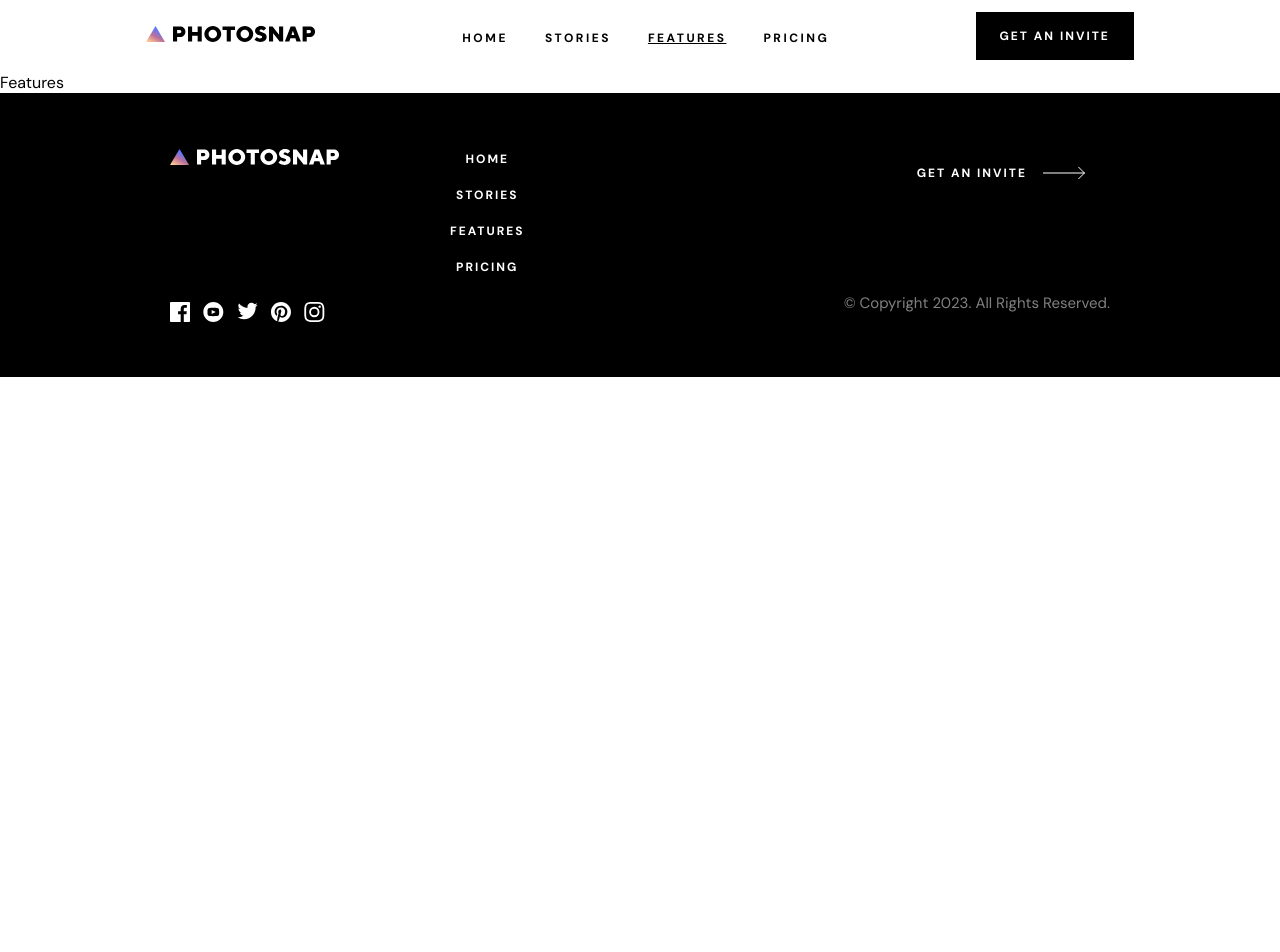
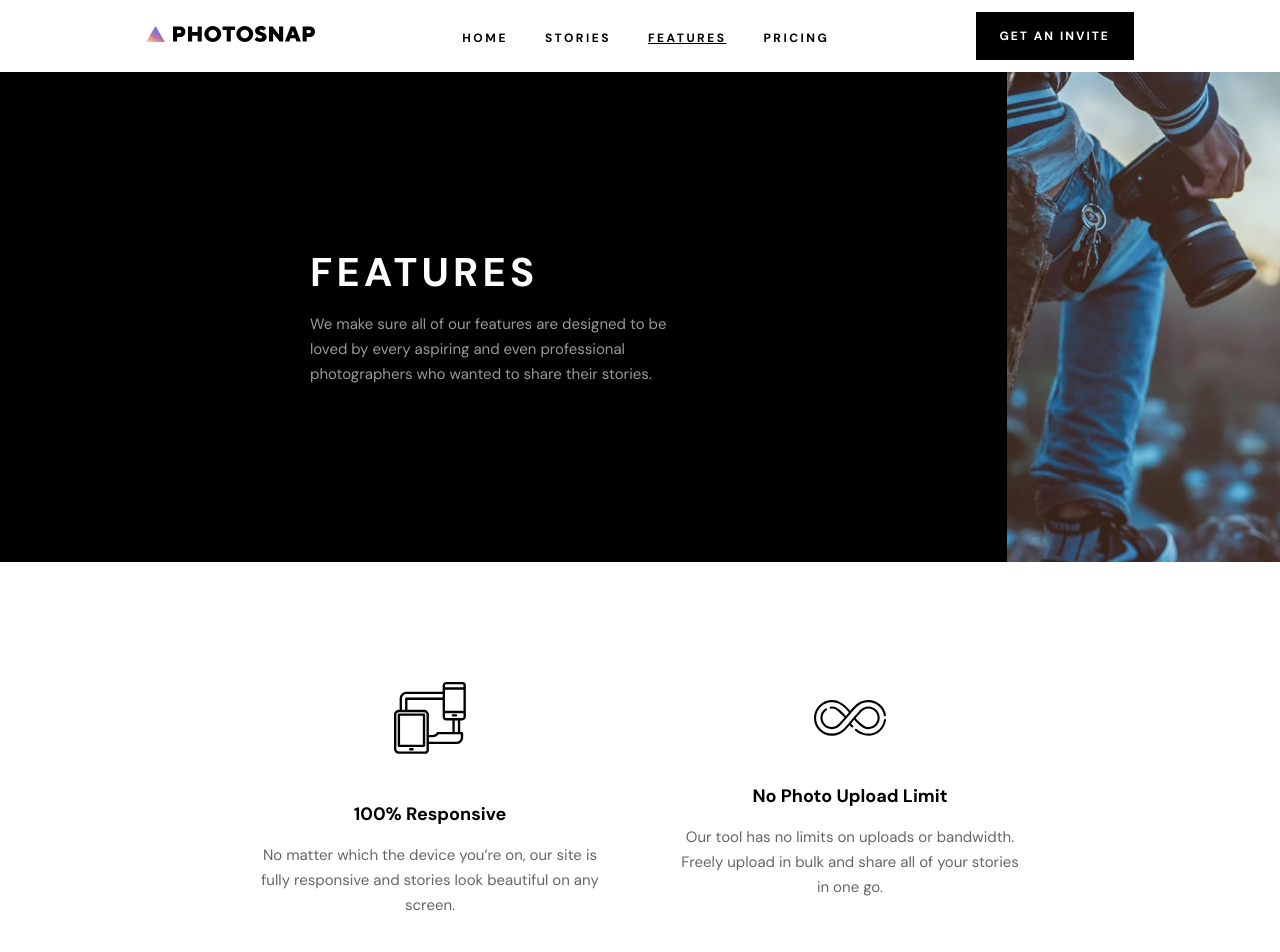
Before and after one commit to aramfilak/photosnap, a React (Create React App) app: page /features in a window 1280 px wide. Shown: the top 952 px of the page. Before the commit the page ends 800 px from the top, so only its background shows below. Built offline with nearby package versions, Linux system fonts and the light colour scheme.

Commit message:
implement page Features Page

```diff
--- a/src/components/Feature/Feature.scss
+++ b/src/components/Feature/Feature.scss
@@ -6,7 +6,7 @@
   align-items: center;
   justify-content: center;
   text-align: center;
-  max-width: rem(350);
+  max-width: rem(340);
   img {
     margin-bottom: rem(48);
   }
--- /dev/null
+++ b/src/context.tsx
@@ -0,0 +1,45 @@
+import React, { useEffect, createContext, useContext, useState } from "react";
+
+interface Context {
+  isTablet: boolean;
+  isMobile: boolean;
+}
+
+const AppContext = createContext<Context | null>(null);
+interface ProviderProps {
+  children: any;
+}
+
+const Provider: React.FC<ProviderProps> = ({ children }) => {
+  const [isMobile, setIsMobile] = useState<boolean>(window.matchMedia("(max-width: 48em)").matches);
+  const [isTablet, setIsTablet] = useState<boolean>(window.matchMedia("(max-width: 80em)").matches);
+
+  //track the screen size,
+  //to change articles image based on screen size (mobile, tablet, desktop)
+  useEffect(() => {
+    const handleResize = () => {
+      setIsMobile(window.matchMedia("(max-width: 48em)").matches);
+      setIsTablet(window.matchMedia("(max-width: 80em)").matches);
+    };
+    window.addEventListener("resize", handleResize);
+    //clean up
+    return () => {
+      window.removeEventListener("resize", handleResize);
+    };
+  }, []);
+
+  return (
+    <AppContext.Provider
+      value={{
+        isTablet,
+        isMobile,
+      }}
+    >
+      {children}
+    </AppContext.Provider>
+  );
+};
+
+export default Provider;
+
+export const useGlobalContext = () => useContext(AppContext);
--- a/src/index.tsx
+++ b/src/index.tsx
@@ -3,12 +3,15 @@ import React from "react";
 import ReactDOM from "react-dom/client";
 import App from "./App";
 import { BrowserRouter } from "react-router-dom";
+import Provider from "./context";
 
 const root = ReactDOM.createRoot(document.getElementById("root") as HTMLElement);
 root.render(
   <React.StrictMode>
-    <BrowserRouter>
-      <App />
-    </BrowserRouter>
+    <Provider>
+      <BrowserRouter>
+        <App />
+      </BrowserRouter>
+    </Provider>
   </React.StrictMode>
 );
--- a/src/pages/Features/Features.tsx
+++ b/src/pages/Features/Features.tsx
@@ -1,7 +1,41 @@
 import React from "react";
+import { useGlobalContext } from "../../context";
+import Feature from "../../components/Feature/Feature";
+import { features } from "./data";
+import Article from "../../components/Article/Article";
+import features_01_de from "../../assets/features/desktop/hero.jpg";
+import features_01_tb from "../../assets/features/tablet/hero.jpg";
+import features_01_mb from "../../assets/features/mobile/hero.jpg";
 
 const Features: React.FC = () => {
-  return <div>Features</div>;
+  const { isMobile, isTablet } = useGlobalContext()!;
+  const renderedFeatures = features.map((feature, index) => (
+    <Feature
+      key={index}
+      icon={{
+        src: feature.icon.src,
+        alt: feature.icon.alt,
+      }}
+      title={feature.title}
+      description={feature.description}
+    />
+  ));
+
+  return (
+    <div className="features-page">
+      <Article
+        img={{
+          src: isMobile ? features_01_mb : isTablet ? features_01_tb : features_01_de,
+          alt: "hero image",
+        }}
+        title="Features"
+        text="We make sure all of our features are designed to be loved by every aspiring and even professional photographers who wanted to share their stories."
+        dark
+        rtl
+      />
+      <section className="features">{renderedFeatures}</section>
+    </div>
+  );
 };
 
 export default Features;
--- /dev/null
+++ b/src/pages/Features/data.ts
@@ -0,0 +1,55 @@
+import icon_01 from "../../assets/features/desktop/responsive.svg";
+import icon_02 from "../../assets/features/desktop/no-limit.svg";
+import icon_03 from "../../assets/features/desktop/embed.svg";
+import icon_04 from "../../assets/features/desktop/custom-domain.svg";
+import icon_05 from "../../assets/features/desktop/boost-exposure.svg";
+import icon_06 from "../../assets/features/desktop/drag-drop.svg";
+
+interface Feature {
+  icon: {
+    src: string;
+    alt: string;
+  };
+  title: string;
+  description: string;
+}
+
+const features: Feature[] = [
+  {
+    icon: { src: icon_01, alt: "Responsive Icon" },
+    title: "100% Responsive",
+    description:
+      "No matter which the device you’re on, our site is fully responsive and stories look beautiful on any screen.",
+  },
+  {
+    icon: { src: icon_02, alt: "No Limit Icon" },
+    title: "No Photo Upload Limit",
+    description:
+      "Our tool has no limits on uploads or bandwidth. Freely upload in bulk and share all of your stories in one go.",
+  },
+  {
+    icon: { src: icon_03, alt: "Available to Embed Icon" },
+    title: "Available to Embed",
+    description:
+      "Embed Tweets, Facebook posts, Instagram media, Vimeo or YouTube videos, Google Maps, and more. ",
+  },
+  {
+    icon: { src: icon_04, alt: "Custom Domain Icon" },
+    title: "Custom Domain",
+    description:
+      "With Photosnap subscriptions you can host your stories on your own domain. You can also remove our branding!",
+  },
+  {
+    icon: { src: icon_05, alt: "Boost Your Exposure Icon" },
+    title: "Boost Your Exposure",
+    description:
+      "Users that viewed your story or gallery can easily get notified of new and featured stories with our built in mailing list.",
+  },
+  {
+    icon: { src: icon_06, alt: "Drag & Drop Image Icon" },
+    title: "Drag & Drop Image",
+    description:
+      "Easily drag and drop your image and get beautiful shots every time. No over the top tooling to add friction to creating stories.",
+  },
+];
+export { features };
--- a/src/pages/Home/Home.tsx
+++ b/src/pages/Home/Home.tsx
@@ -1,41 +1,22 @@
-import React, { useState, useEffect } from "react";
+import React from "react";
+import { useGlobalContext } from "../../context";
+import { articles, stories, features } from "./data";
 import Article from "../../components/Article/Article";
-import { articles, stories, features } from "./data";
 import Story from "../../components/Story/Story";
 import Feature from "../../components/Feature/Feature";
 
 const Home: React.FC = (): JSX.Element => {
-  const [isDesktop, setIsDesktop] = useState<boolean>(
-    window.matchMedia("(min-width:80em)").matches
-  );
-  const [isTablet, setIsTablet] = useState<boolean>(window.matchMedia("(min-width: 48em)").matches);
-  const [isMobile, setIsMobile] = useState<boolean>(
-    window.matchMedia("(max-width: 47.99em)").matches
-  );
-  //track the screen size,
-  //to change articles image based on screen size (mobile, tablet, desktop)
-  useEffect(() => {
-    const handleResize = () => {
-      setIsDesktop(window.matchMedia("(min-width: 80em)").matches);
-      setIsTablet(window.matchMedia("(min-width: 48em)").matches);
-      setIsMobile(window.matchMedia("(max-width: 47.99em)").matches);
-    };
-    window.addEventListener("resize", handleResize);
-    //clean up
-    return () => {
-      window.removeEventListener("resize", handleResize);
-    };
-  }, []);
+  const { isMobile, isTablet } = useGlobalContext()!;
 
   const renderedArticles = articles.map((article, index) => (
     <Article
       key={index}
       img={{
-        src: isDesktop
-          ? article.img.src.desktop!
+        src: isMobile
+          ? article.img.src.mobile!
           : isTablet
           ? article.img.src.tablet!
-          : article.img.src.mobile!,
+          : article.img.src.desktop!,
         alt: article.img.alt,
       }}
       title={article.title}
@@ -72,7 +53,7 @@ const Home: React.FC = (): JSX.Element => {
   ));
 
   return (
-    <div className="home">
+    <div className="home-page">
       <section className="articles">{renderedArticles}</section>
       <section className="stories">{renderedStories}</section>
       <section className="features">{renderedFeatures}</section>
--- a/src/pages/Stories/Stories.tsx
+++ b/src/pages/Stories/Stories.tsx
@@ -1,25 +1,12 @@
 import "./Stories.scss";
-import React, { useState, useEffect } from "react";
+import React from "react";
+import { useGlobalContext } from "../../context";
 import { stories } from "./data";
 import Story from "../../components/Story/Story";
 import Article from "../../components/Article/Article";
+
 const Stories: React.FC = () => {
-  const [isMobile, setIsMobile] = useState<boolean>(
-    window.matchMedia("(max-width: 47.99em)").matches
-  );
-
-  //track the screen size,
-  //to change articles image based on screen size (mobile, tablet, desktop)
-  useEffect(() => {
-    const handleResize = () => {
-      setIsMobile(window.matchMedia("(max-width: 47.99em)").matches);
-    };
-    window.addEventListener("resize", handleResize);
-    //clean up
-    return () => {
-      window.removeEventListener("resize", handleResize);
-    };
-  }, []);
+  const { isMobile } = useGlobalContext()!;
 
   const renderedStories = stories.map((story, index) => (
     <Story
--- a/src/sass/base/_shared.scss
+++ b/src/sass/base/_shared.scss
@@ -17,6 +17,11 @@
   justify-content: center;
   align-items: center;
   flex-wrap: wrap;
-  padding: rem(120) rem(60);
-  gap: rem(80);
+  padding-block: rem(120);
+  gap: rem(10);
+  padding-inline: rem(10);
+  @include mq(xl) {
+    gap: rem(80);
+    padding-inline: rem(160);
+  }
 }
```
